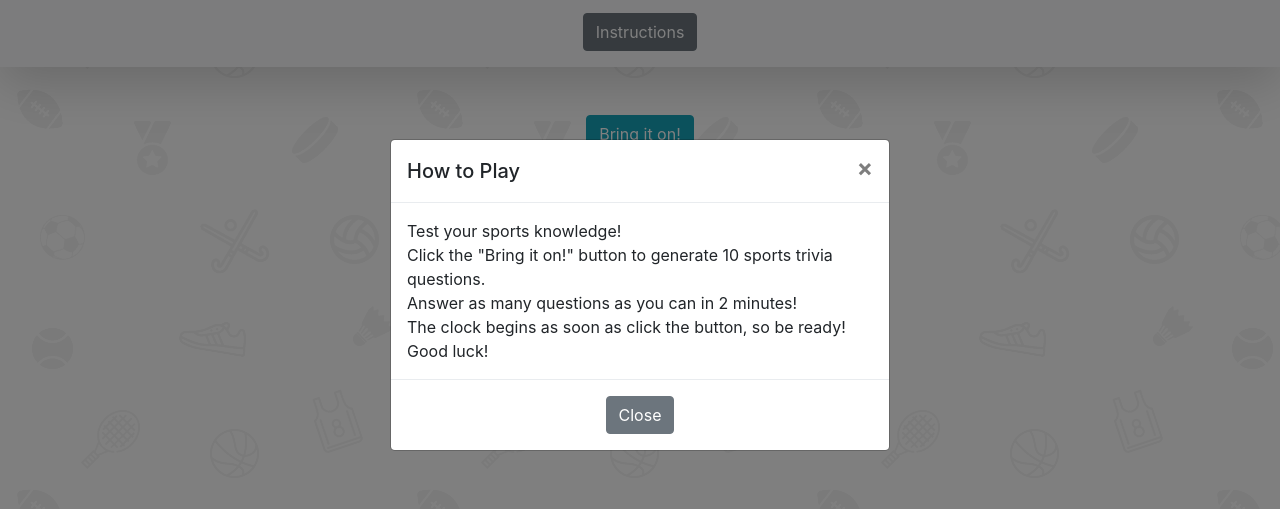
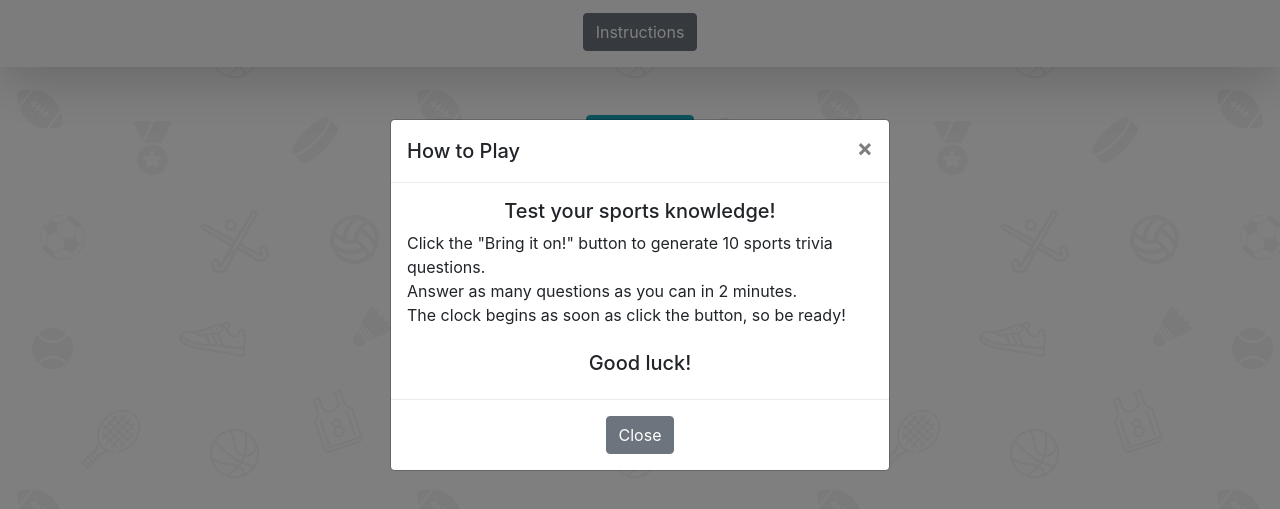
Before and after one commit to mirtacarter/triviagame, a plain HTML site: page index.html in a window 1280 px wide. Both pictures are taken after a click on the button "Instructions". Shown: the part 105-614 px from the top of the page. Drawn offline with nearby package versions, Linux system fonts and the light colour scheme.

Commit message:
base game layout updated

```diff
--- a/index.html
+++ b/index.html
@@ -40,11 +40,13 @@
                     </button>
                 </div>
                 <div class="modal-body">
-                    Test your sports knowledge!
-                    <br> Click the "Bring it on!" button to generate 10 sports trivia questions.
-                    <br> Answer as many questions as you can in 2 minutes!
+                    <h5 style="text-align:center">Test your sports knowledge!</h5>
+                    Click the "Bring it on!" button to generate 10 sports trivia questions.
+                    <br> Answer as many questions as you can in 2 minutes.
                     <br> The clock begins as soon as click the button, so be ready!
-                    <br> Good luck!
+                    <br>
+                    <br>
+                    <h5 style="text-align:center"> Good luck!</h5>
                 </div>
                 <div class="modal-footer">
                     <button type="button" class="btn btn-secondary" data-dismiss="modal">Close</button>
@@ -310,9 +312,12 @@
 
 
 
-    <script src="https://code.jquery.com/jquery-3.3.1.slim.min.js" integrity="sha384-q8i/X+965DzO0rT7abK41JStQIAqVgRVzpbzo5smXKp4YfRvH+8abtTE1Pi6jizo" crossorigin="anonymous"></script>
-    <script src="https://cdnjs.cloudflare.com/ajax/libs/popper.js/1.14.3/umd/popper.min.js" integrity="sha384-ZMP7rVo3mIykV+2+9J3UJ46jBk0WLaUAdn689aCwoqbBJiSnjAK/l8WvCWPIPm49" crossorigin="anonymous"></script>
-    <script src="https://stackpath.bootstrapcdn.com/bootstrap/4.1.3/js/bootstrap.min.js" integrity="sha384-ChfqqxuZUCnJSK3+MXmPNIyE6ZbWh2IMqE241rYiqJxyMiZ6OW/JmZQ5stwEULTy" crossorigin="anonymous"></script>
+    <script src="https://code.jquery.com/jquery-3.3.1.slim.min.js" integrity="sha384-q8i/X+965DzO0rT7abK41JStQIAqVgRVzpbzo5smXKp4YfRvH+8abtTE1Pi6jizo"
+        crossorigin="anonymous"></script>
+    <script src="https://cdnjs.cloudflare.com/ajax/libs/popper.js/1.14.3/umd/popper.min.js" integrity="sha384-ZMP7rVo3mIykV+2+9J3UJ46jBk0WLaUAdn689aCwoqbBJiSnjAK/l8WvCWPIPm49"
+        crossorigin="anonymous"></script>
+    <script src="https://stackpath.bootstrapcdn.com/bootstrap/4.1.3/js/bootstrap.min.js" integrity="sha384-ChfqqxuZUCnJSK3+MXmPNIyE6ZbWh2IMqE241rYiqJxyMiZ6OW/JmZQ5stwEULTy"
+        crossorigin="anonymous"></script>
     <script src="assets/javascript/app.js"></script>
 </body>
 
```
